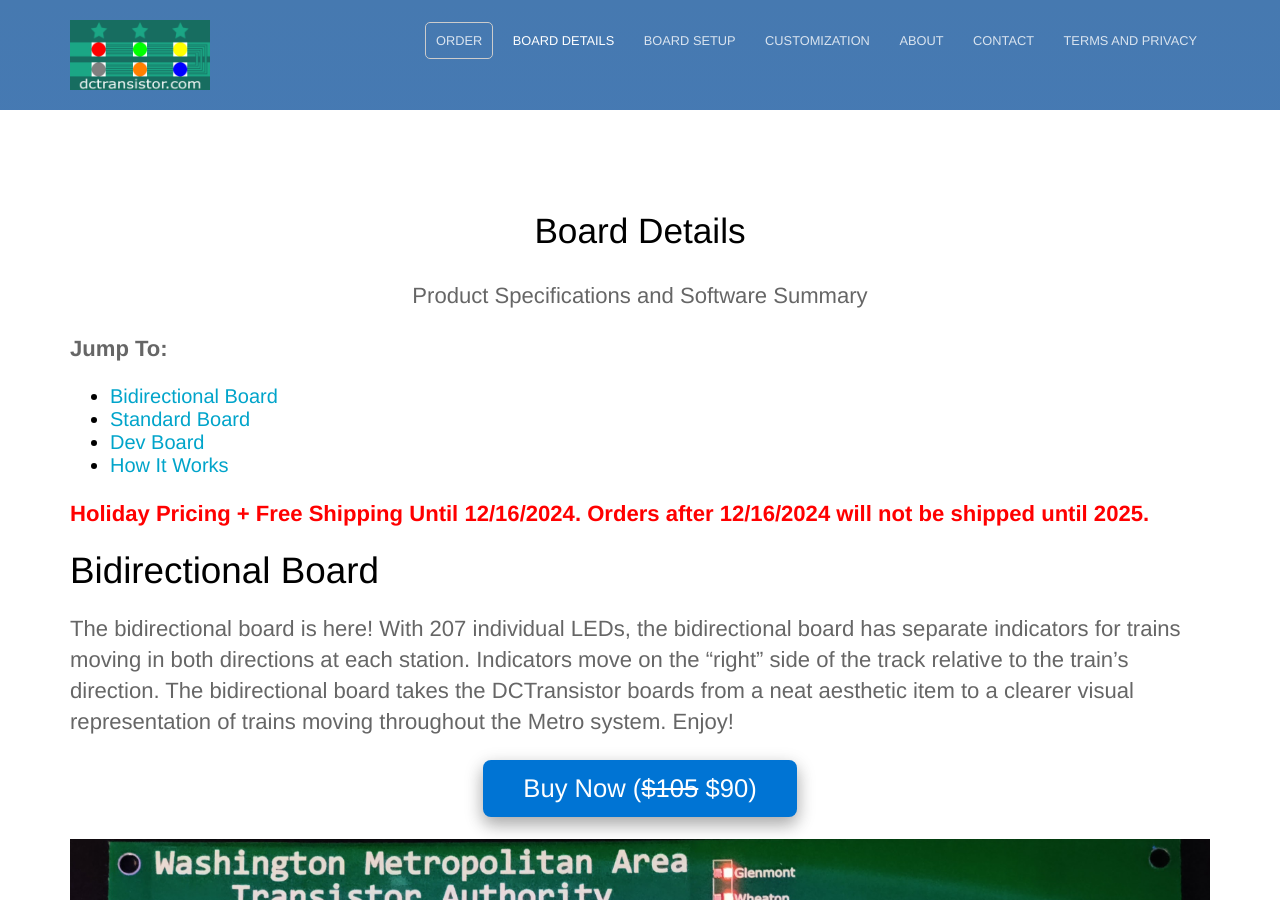
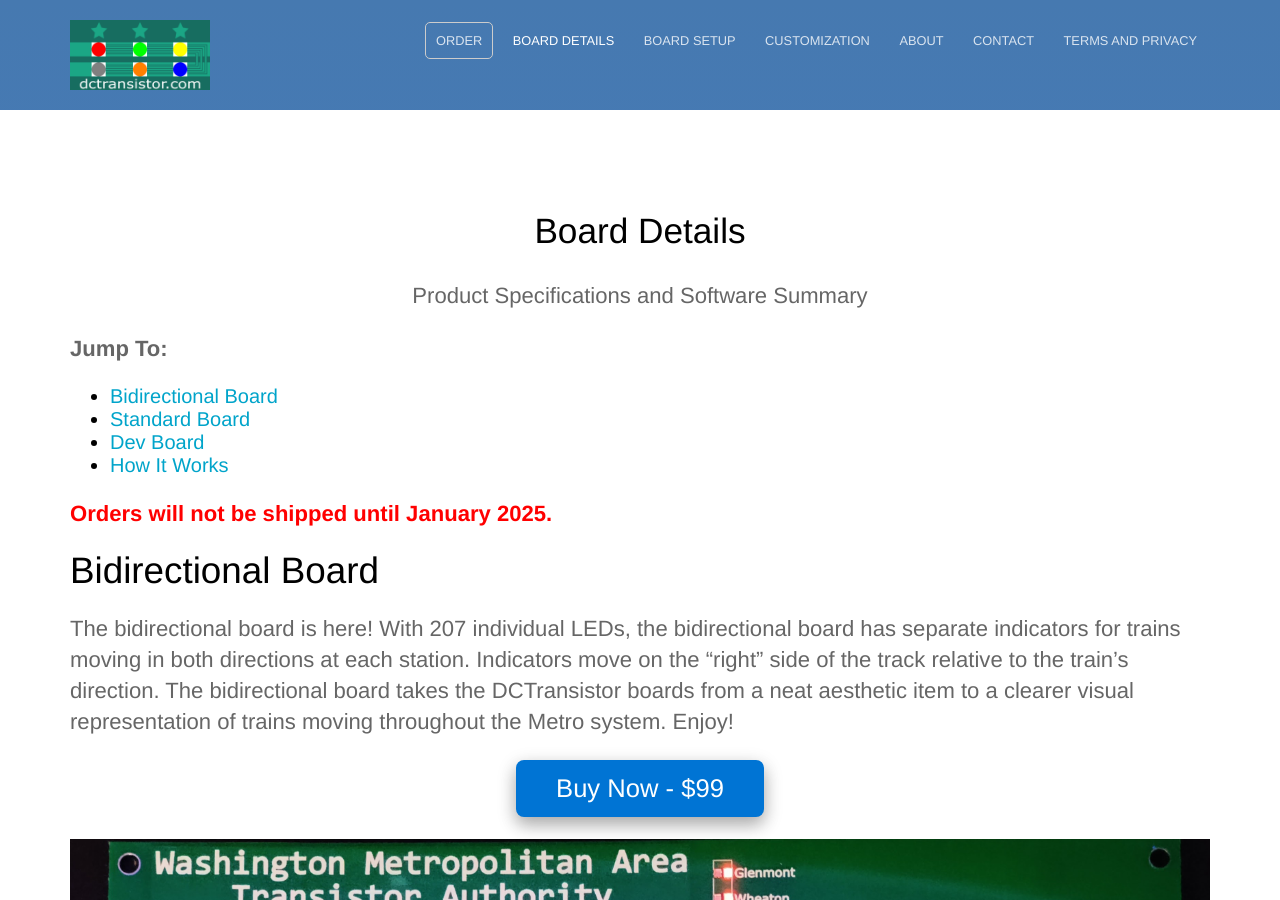
Before and after one commit to LArkema/dctransistor_website, a Jekyll site: the page built from board-info.md, in a window 1280 px wide and 900 px high. Built offline with Jekyll 4.4.1, drawn with Linux system fonts in a browser that asks for light colours; some of the changed text lies outside the part shown.

Commit message:
Set post-sale prices and alert on shipping pause

```diff
--- a/board-info.md
+++ b/board-info.md
@@ -10,14 +10,14 @@
 * [Dev Board](#dev-board)
 * [How It Works](#how-it-works)
 
-<p style="color: red"><b>Holiday Pricing + Free Shipping Until 12/16/2024. Orders after 12/16/2024 will not be shipped until 2025.</b></p>
+<p style="color: red"><b>Orders will not be shipped until January 2025.</b></p>
 <!-- <p style="color: red"><b>Deliveries Paused From 11/25/2024-12/3/2024. Orders will not be shipped until 12/4/2024.</b></p> -->
 
 # Bidirectional Board
 
 The bidirectional board is here! With 207 individual LEDs, the bidirectional board has separate indicators for trains moving in both directions at each station. Indicators move on the "right" side of the track relative to the train's direction. The bidirectional board takes the DCTransistor boards from a neat aesthetic item to a clearer visual representation of trains moving throughout the Metro system. Enjoy!
 
-<button class="buybutton"><a href="https://buy.stripe.com/14kaHdcug0hxfjq28c" target="_blank" style="color: inherit">Buy Now (<s>$105</s> $90)</a></button>
+<button class="buybutton"><a href="https://buy.stripe.com/14kaHdcug0hxfjq28c" target="_blank" style="color: inherit">Buy Now - $99</a></button>
 
 
 <img class="cover-board" src="{{ site.baseurl }}/images/bidirectional_board.jpg" alt="Large picture of a Bidirectional DCTransistor bBard, powered on to show live train positions. The board is programmable circuit board, mostly light green except for a dark green title and dark green rectangles representing the DC metro train lines, a beige boundary representing the beltway, and silver representing the Potomac and Anacostia rivers. It is designed to represent the DC Metro System map. For each station on the DC Metro map, there are two 2mm LEDs to indicate trains going both directions at each station.">
@@ -49,7 +49,7 @@
 
 The "standard board" is the classic DCTransistor board with one LED representing each WMATA station. LED indicators will move in both directions along the single display for both directions of a WMATA line. I have produced multiple batches of the standard board, and in addition to some minor aesthetic adjustments, I removed the JST battery connector from recent versions. If you specifically want a board with a JST connection, email <a href="mailto:orders@dctransistor.com">orders@dctransistor.com</a> when placing your order.
 
-<button class="buybutton"><a href="https://buy.stripe.com/dR616Dam80hx5IQaEG" target="_blank" style="color: inherit">Buy Now (<s>$65</s> $50)</a></button>
+<button class="buybutton"><a href="https://buy.stripe.com/dR616Dam80hx5IQaEG" target="_blank" style="color: inherit">Buy Now - $50</a></button>
 
 
 <img class="cover-board" src="{{ site.baseurl }}/images/lightup-board.jpg" alt="Large picture of a DCTransistor board, powered on to show live train positions. The board is programmable circuit board, mostly light green except for a dark green title and dark green rectangles representing the DC metro train lines, a beige boundary representing the beltway, and silver representing the Potomac and Anacostia rivers. It is designed to represent the DC Metro System map.">
--- a/index.html
+++ b/index.html
@@ -5,7 +5,7 @@
 <section class="hero">
 	<div class="text-container">
 		<h1 class="editable">Live LED Map of the DC Metro System</h1>
-		<p style="color: red; background-color: white"><b>Holiday Pricing + Free Shipping Until 12/16/2024. Orders after 12/16/2024 will not be shipped until 2025.</b></p>
+		<p style="color: red; background-color: white"><b>Orders will not be shipped until January 2025.</b></p>
 		<!-- <p style="color: red; background-color: white"><b>Deliveries Paused From 11/25/2024-12/3/2024. Orders will not be shipped until 12/4/2024.</b></p> -->
 		<p class="subtext editable">View real-time train positions on a 1' x 1' PCB display</p>
 		<div class="cta button alt" style="align-items:start;">
```
Also changed, not shown: order.md (+2 -6 lines).
